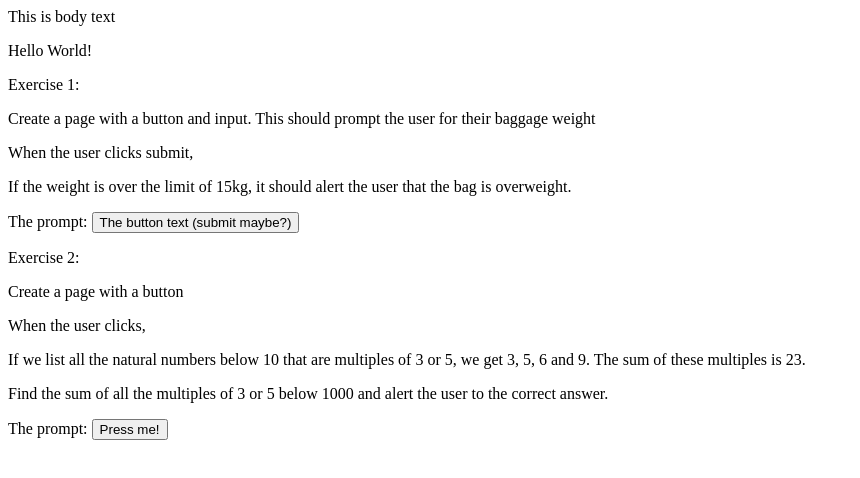
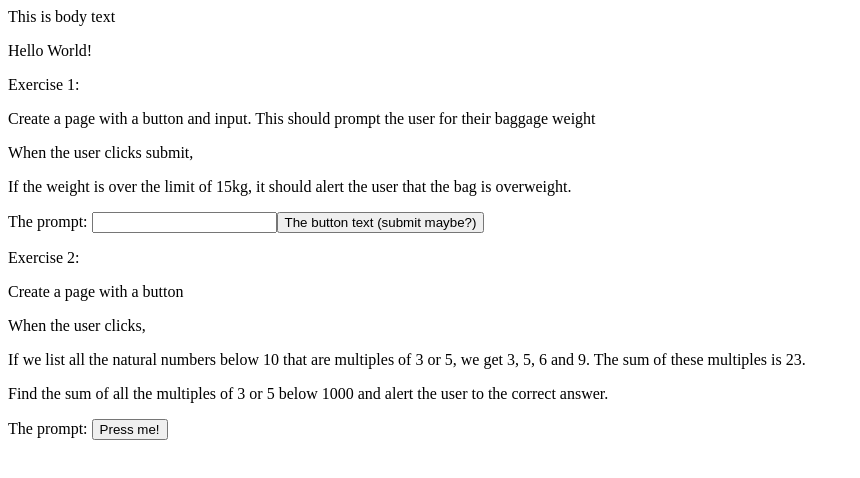
Before and after one commit to 2005198/is2425_2, a plain HTML site: page index.html in a window 1280 px wide. Shown: the whole page, without its empty margins (0-860 px from the left). Drawn offline with Linux system fonts and the light colour scheme.

Commit message:
input demo

```diff
--- a/index.html
+++ b/index.html
@@ -3,6 +3,8 @@
         <script>
             alert("Hi!")
             let doIt=()=>{
+                x=document.getElementById("bw").value;
+                alert (x);
                 alert("done");
 
             }
@@ -17,7 +19,7 @@
         <p>Create a page with a button and input. This should prompt the user for their baggage weight</p>
         <p>When the user clicks submit, </p>
         <p>If the weight is over the limit of 15kg, it should alert the user that the bag is overweight.</p>
-        <p>The prompt: <button onclick="doIt()">The button text (submit maybe?)</button></p>
+        <p>The prompt: <input type="text" id="bw", width="6"><button onclick="doIt()">The button text (submit maybe?)</button></p>
 
 
         <p>Exercise 2:</p>
```
